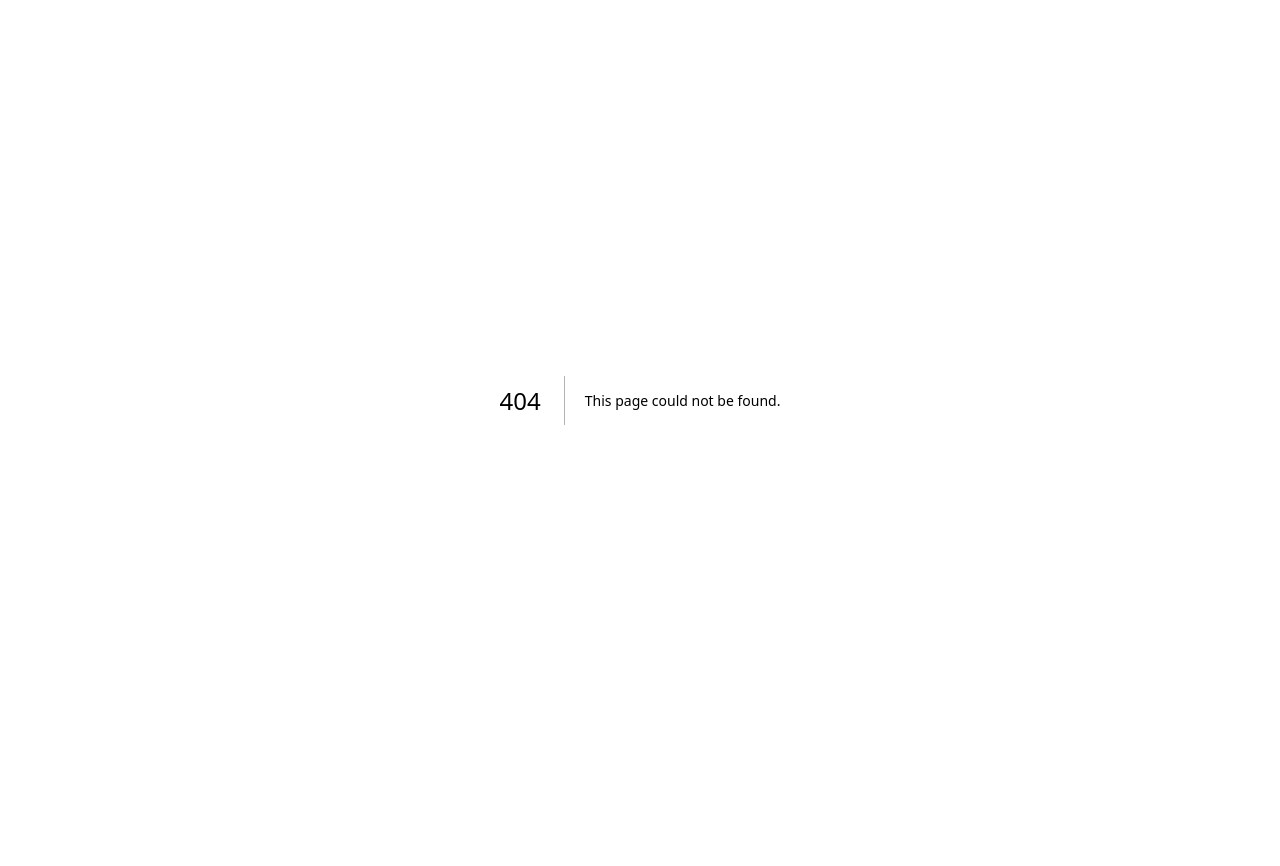
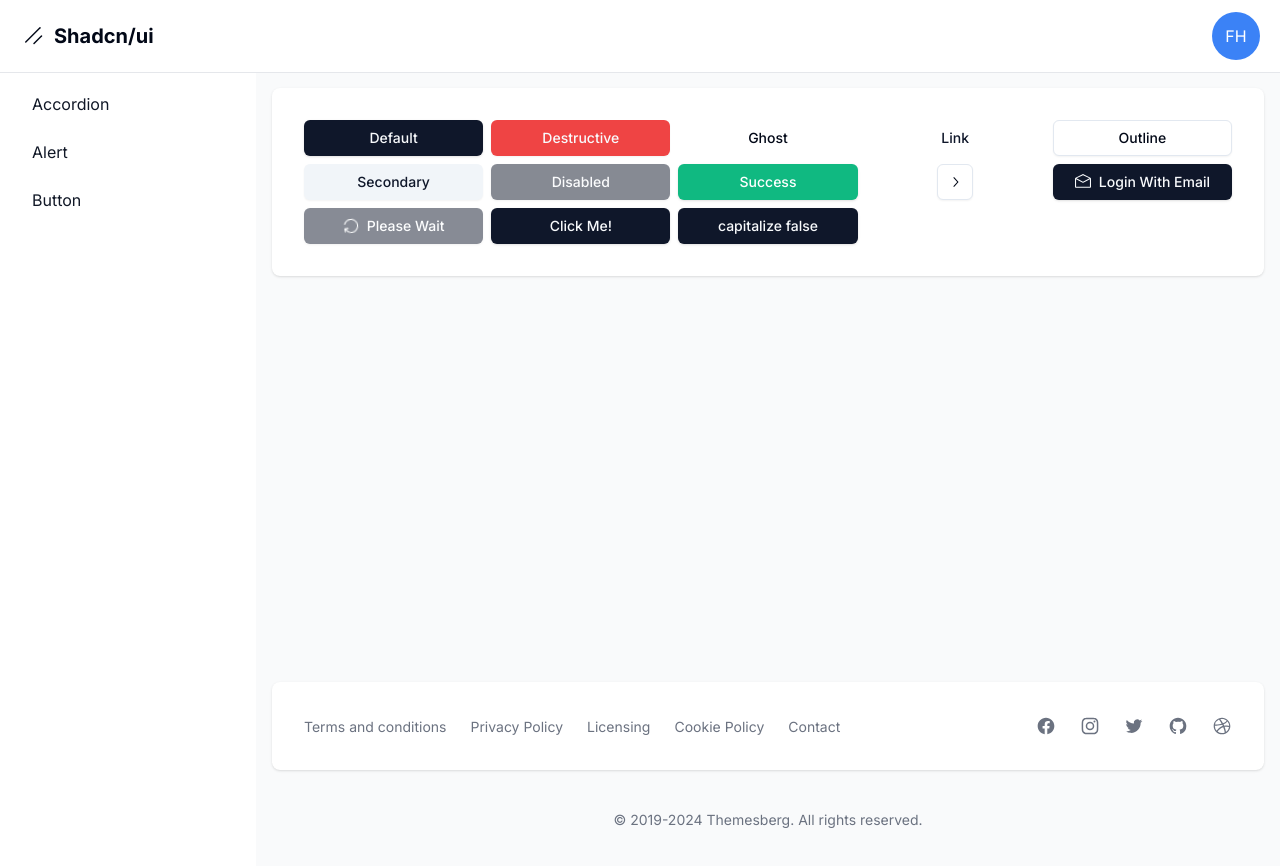
Before and after one commit to Jerick97/Shadcn-dashboard, a Next.js app: page /dashboard/button in a window 1280 px wide. Before the commit this address had no page. Shown: the top 866 px of the page. Before the commit the page ends 800 px from the top, so only its background shows below. Built offline with nearby package versions, Linux system fonts and the light colour scheme.

Commit message:
feat: Se añade el componente Button y nuevas variantes

```diff
--- /dev/null
+++ b/app/dashboard/button/page.tsx
@@ -0,0 +1,34 @@
+"use client";
+import {
+  ChevronRightIcon,
+  EnvelopeOpenIcon,
+  ReloadIcon,
+} from "@radix-ui/react-icons";
+import { Button } from "@/components/ui/button";
+
+export default function Page() {
+  return (
+    <div className="grid grid-cols-5 gap-2">
+      <Button>Default</Button>
+      <Button variant="destructive">Destructive</Button>
+      <Button variant="ghost">Ghost</Button>
+      <Button variant="link">Link</Button>
+      <Button variant="outline">Outline</Button>
+      <Button variant="secondary">Secondary</Button>
+      <Button disabled>Disabled</Button>
+      <Button variant="success">Success</Button>
+      <Button variant="outline" size="icon" className="mx-auto">
+        <ChevronRightIcon className="h-4 w-4" />
+      </Button>
+      <Button>
+        <EnvelopeOpenIcon className="mr-2 h-4 w-4" /> Login with Email
+      </Button>
+      <Button disabled>
+        <ReloadIcon className="mr-2 h-4 w-4 animate-spin" />
+        Please wait
+      </Button>
+      <Button onClick={() => console.log("Hola Mundo")}>Click Me!</Button>
+      <Button capitalize={false}>capitalize false</Button>
+    </div>
+  );
+}
--- a/app/dashboard/layout.tsx
+++ b/app/dashboard/layout.tsx
@@ -6,6 +6,7 @@
 const links = [
   { name: "accordion", href: "accordion" },
   { name: "alert", href: "alert" },
+  { name: "button", href: "button" },
 ];
 
 export default function DashboardLayout({
--- /dev/null
+++ b/components/ui/button.tsx
@@ -0,0 +1,64 @@
+import * as React from "react";
+import { Slot } from "@radix-ui/react-slot";
+import { cva, type VariantProps } from "class-variance-authority";
+
+import { cn } from "@/lib/utils";
+
+const buttonVariants = cva(
+  "inline-flex items-center justify-center whitespace-nowrap rounded-md text-sm font-medium transition-colors focus-visible:outline-none focus-visible:ring-1 focus-visible:ring-ring disabled:pointer-events-none disabled:opacity-50",
+  {
+    variants: {
+      variant: {
+        default:
+          "bg-primary text-primary-foreground shadow hover:bg-primary/90",
+        destructive:
+          "bg-destructive text-destructive-foreground shadow-sm hover:bg-destructive/90",
+        outline:
+          "border border-input bg-background shadow-sm hover:bg-accent hover:text-accent-foreground",
+        secondary:
+          "bg-secondary text-secondary-foreground shadow-sm hover:bg-secondary/80",
+        ghost: "hover:bg-accent hover:text-accent-foreground",
+        link: "text-primary underline-offset-4 hover:underline",
+        success: "bg-emerald-500 text-white shadow hover:bg-emerald-600",
+      },
+      size: {
+        default: "h-9 px-4 py-2",
+        sm: "h-8 rounded-md px-3 text-xs",
+        lg: "h-10 rounded-md px-8",
+        icon: "h-9 w-9",
+      },
+    },
+    defaultVariants: {
+      variant: "default",
+      size: "default",
+    },
+  }
+);
+
+export interface ButtonProps
+  extends React.ButtonHTMLAttributes<HTMLButtonElement>,
+    VariantProps<typeof buttonVariants> {
+  asChild?: boolean;
+  capitalize?: boolean;
+}
+
+const Button = React.forwardRef<HTMLButtonElement, ButtonProps>(
+  (
+    { className, variant, size, asChild = false, capitalize = true, ...props },
+    ref
+  ) => {
+    const Comp = asChild ? Slot : "button";
+    return (
+      <Comp
+        className={cn(buttonVariants({ variant, size, className }), {
+          capitalize: capitalize,
+        })}
+        ref={ref}
+        {...props}
+      />
+    );
+  }
+);
+Button.displayName = "Button";
+
+export { Button, buttonVariants };
--- a/package.json
+++ b/package.json
@@ -11,6 +11,7 @@
   "dependencies": {
     "@radix-ui/react-accordion": "^1.1.2",
     "@radix-ui/react-icons": "^1.3.0",
+    "@radix-ui/react-slot": "^1.0.2",
     "class-variance-authority": "^0.7.0",
     "clsx": "^2.1.1",
     "next": "14.2.3",
```
Also changed, not shown: 1 other file (tests, documents, lock files or other folders).
